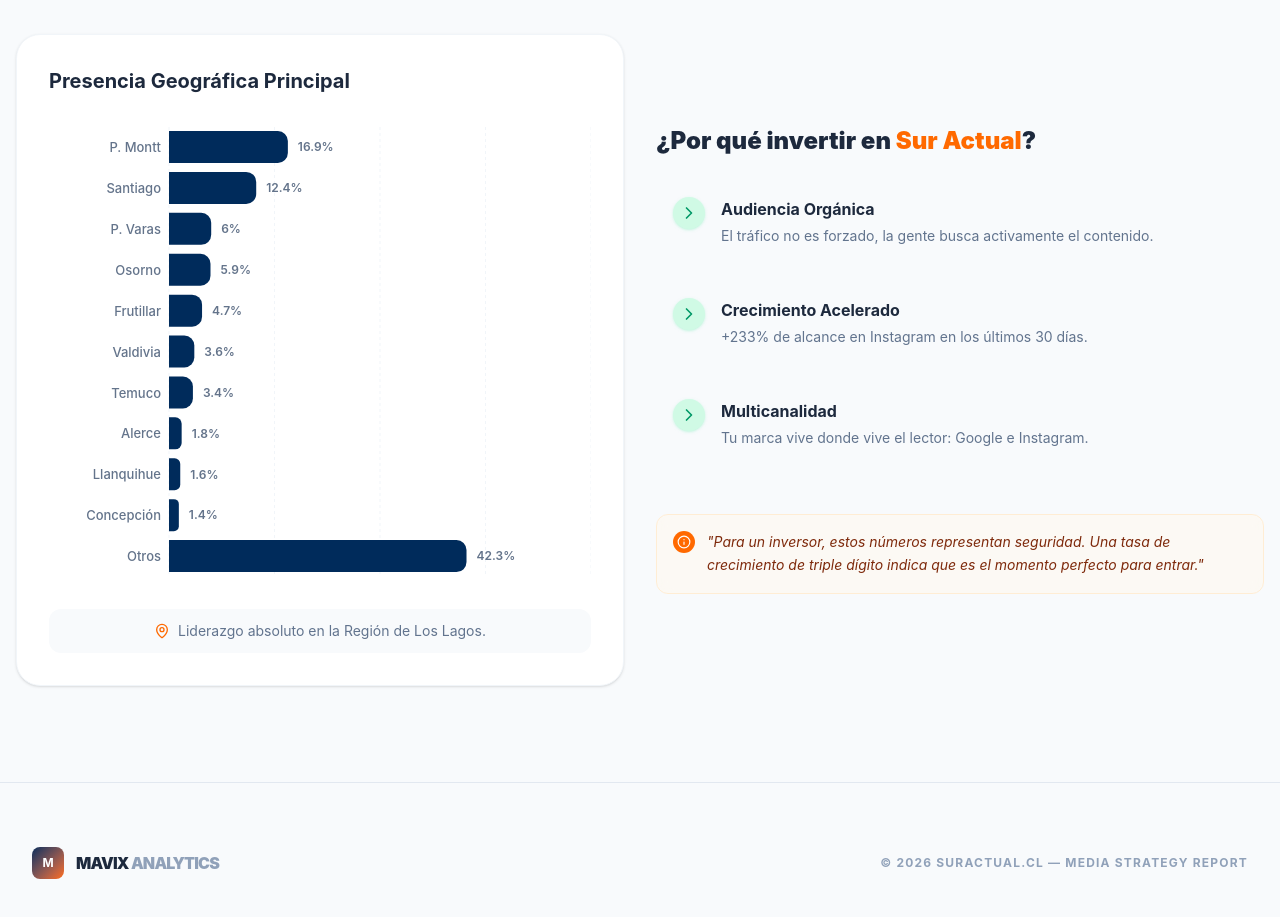
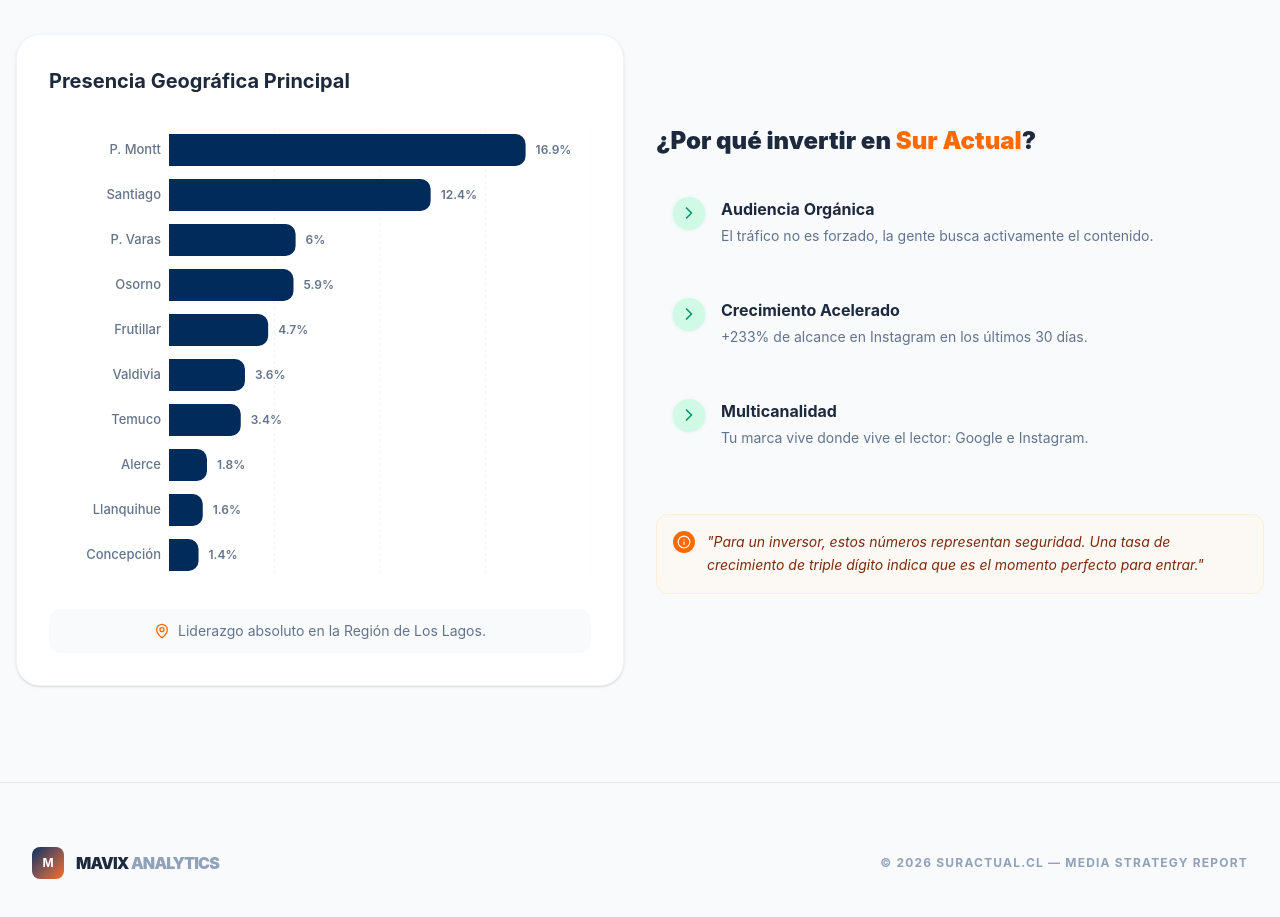
Before and after one commit to NachoAlarconRodriguez/informeweb_suractual, a React (Vite) app: page / in a window 1280 px wide. Shown: the part 820-1737 px from the top of the page. Built offline with nearby package versions, Linux system fonts and the light colour scheme.

Commit message:
Eliminar barra Otros de Presencia Geográfica

```diff
--- a/src/App.tsx
+++ b/src/App.tsx
@@ -39,7 +39,6 @@
     { name: 'Alerce', value: 1.8 },
     { name: 'Llanquihue', value: 1.6 },
     { name: 'Concepción', value: 1.4 },
-    { name: 'Otros', value: 42.3 },
   ];
 
   // Datos Instagram
```
